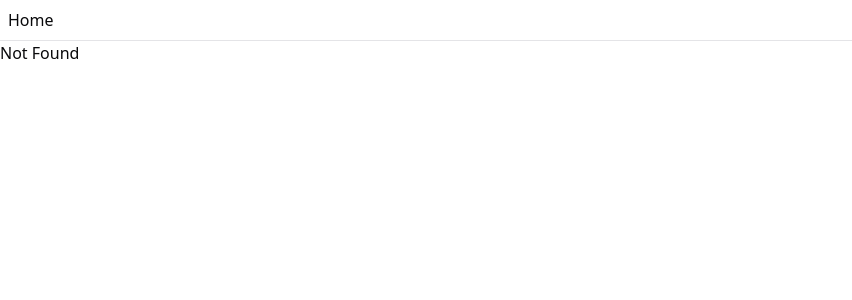
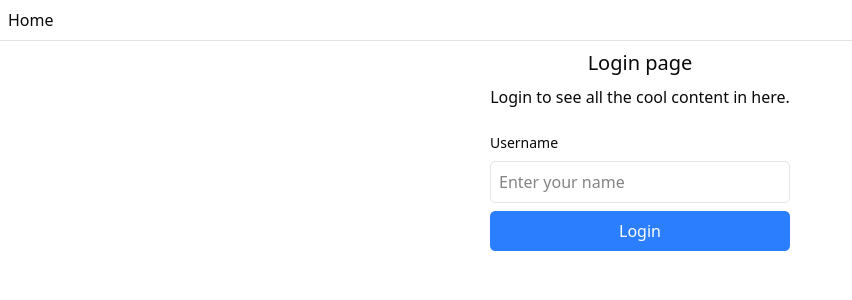
Before and after one commit to Paul2G/social-events-app, a React (Vite) app: page /login in a window 1280 px wide. Before the commit this address had no page. Shown: the top 300 px of the page, without its empty margins (0-852 px from the left). Built offline with nearby package versions, Linux system fonts and the light colour scheme.

Commit message:
[WIP] feat: create dummy auth example

```diff
--- a/package.json
+++ b/package.json
@@ -15,6 +15,7 @@
     "@phosphor-icons/react": "2.1.10",
     "@tailwindcss/vite": "4.1.18",
     "@tanstack/react-query": "5.90.21",
+    "@tanstack/react-query-devtools": "5.91.3",
     "@tanstack/react-router": "1.159.6",
     "@tanstack/react-router-devtools": "1.159.9",
     "class-variance-authority": "0.7.1",
@@ -26,7 +27,8 @@
     "react-dom": "19.2.0",
     "react-i18next": "16.5.4",
     "tailwind-merge": "3.4.0",
-    "tailwindcss": "4.1.18"
+    "tailwindcss": "4.1.18",
+    "zod": "4.3.6"
   },
   "devDependencies": {
     "@eslint/js": "9.39.1",
--- a/src/core/lib/utils.ts
+++ b/src/core/lib/utils.ts
@@ -6,3 +6,7 @@ import { twMerge } from 'tailwind-merge';
 export function cn(...inputs: ClassValue[]) {
   return twMerge(clsx(inputs));
 }
+
+export function sleep(ms: number) {
+  return new Promise((resolve) => setTimeout(resolve, ms));
+}
--- /dev/null
+++ b/src/layout/contexts/auth-provider.tsx
@@ -0,0 +1,63 @@
+import type { ReactNode } from 'react';
+
+import { createContext, useCallback, useEffect, useState } from 'react';
+
+import { sleep } from '@/core/lib/utils';
+
+// eslint-disable-next-line react-refresh/only-export-components
+export const AuthContext = createContext<AuthContextValue | null>(null);
+
+const key = 'tanstack.auth.user';
+
+function getStoredUser(): string {
+  return localStorage.getItem(key) ?? '';
+}
+
+function setStoredUser(user: string | null) {
+  if (user) {
+    localStorage.setItem(key, user);
+  } else {
+    localStorage.removeItem(key);
+  }
+}
+
+export function AuthProvider({ children }: AuthProviderProps) {
+  const [user, setUser] = useState<string | null>(getStoredUser());
+  const isAuthenticated = !!user;
+
+  const logout = useCallback(async () => {
+    await sleep(250);
+
+    setStoredUser(null);
+    setUser(null);
+  }, []);
+
+  const login = useCallback(async (username: string) => {
+    await sleep(500);
+
+    setStoredUser(username);
+    setUser(username);
+  }, []);
+
+  useEffect(() => {
+    // eslint-disable-next-line react-hooks/set-state-in-effect
+    setUser(getStoredUser());
+  }, []);
+
+  return (
+    <AuthContext.Provider value={{ isAuthenticated, user, login, logout }}>
+      {children}
+    </AuthContext.Provider>
+  );
+}
+
+export type AuthContextValue = {
+  isAuthenticated: boolean;
+  login: (username: string) => Promise<void>;
+  logout: () => Promise<void>;
+  user: string | null;
+};
+
+export type AuthProviderProps = {
+  children: ReactNode;
+};
--- /dev/null
+++ b/src/layout/hooks/use-auth.tsx
@@ -0,0 +1,13 @@
+import { useContext } from 'react';
+
+import { AuthContext } from '@/layout/contexts/auth-provider';
+
+export function useAuth() {
+  const context = useContext(AuthContext);
+
+  if (!context) {
+    throw new Error('useAuth must be used within an AuthProvider');
+  }
+
+  return context;
+}
--- a/src/main.tsx
+++ b/src/main.tsx
@@ -1,11 +1,13 @@
-import { StrictMode } from 'react';
 import { createRouter, RouterProvider } from '@tanstack/react-router';
 import ReactDOM from 'react-dom/client';
 
 import '@/config/i18n';
 import '@/styles/index.css';
 
-import { QueryClient } from '@tanstack/react-query';
+import { QueryClient, QueryClientProvider } from '@tanstack/react-query';
+
+import { AuthProvider } from '@/layout/contexts/auth-provider';
+import { useAuth } from '@/layout/hooks/use-auth';
 
 // Import the generated route tree
 import { routeTree } from './routeTree.gen';
@@ -17,6 +19,7 @@ const router = createRouter({
   routeTree,
   context: {
     queryClient,
+    auth: undefined!,
   },
   defaultPreload: 'intent',
   // Since we're using React Query, we don't want loader calls to ever be stale
@@ -32,13 +35,23 @@ declare module '@tanstack/react-router' {
   }
 }
 
+// eslint-disable-next-line react-refresh/only-export-components
+function App() {
+  const auth = useAuth();
+
+  return <RouterProvider router={router} context={{ auth, queryClient }} />;
+}
+
 // Render the app
 const rootElement = document.getElementById('root')!;
+
 if (!rootElement.innerHTML) {
   const root = ReactDOM.createRoot(rootElement);
   root.render(
-    <StrictMode>
-      <RouterProvider router={router} />
-    </StrictMode>,
+    <QueryClientProvider client={queryClient}>
+      <AuthProvider>
+        <App />
+      </AuthProvider>
+    </QueryClientProvider>,
   );
 }
--- a/src/routeTree.gen.ts
+++ b/src/routeTree.gen.ts
@@ -9,50 +9,95 @@
 // Additionally, you should also exclude this file from your linter and/or formatter to prevent it from being checked or modified.
 
 import { Route as rootRouteImport } from './routes/__root'
-import { Route as IndexRouteImport } from './routes/index'
+import { Route as LoginRouteImport } from './routes/login'
+import { Route as _authRouteRouteImport } from './routes/__auth/route'
+import { Route as _authDashboardRouteImport } from './routes/__auth/dashboard'
 
-const IndexRoute = IndexRouteImport.update({
-  id: '/',
-  path: '/',
+const LoginRoute = LoginRouteImport.update({
+  id: '/login',
+  path: '/login',
   getParentRoute: () => rootRouteImport,
+} as any)
+const _authRouteRoute = _authRouteRouteImport.update({
+  id: '/__auth',
+  getParentRoute: () => rootRouteImport,
+} as any)
+const _authDashboardRoute = _authDashboardRouteImport.update({
+  id: '/dashboard',
+  path: '/dashboard',
+  getParentRoute: () => _authRouteRoute,
 } as any)
 
 export interface FileRoutesByFullPath {
-  '/': typeof IndexRoute
+  '/': typeof _authRouteRouteWithChildren
+  '/login': typeof LoginRoute
+  '/dashboard': typeof _authDashboardRoute
 }
 export interface FileRoutesByTo {
-  '/': typeof IndexRoute
+  '/': typeof _authRouteRouteWithChildren
+  '/login': typeof LoginRoute
+  '/dashboard': typeof _authDashboardRoute
 }
 export interface FileRoutesById {
   __root__: typeof rootRouteImport
-  '/': typeof IndexRoute
+  '/__auth': typeof _authRouteRouteWithChildren
+  '/login': typeof LoginRoute
+  '/__auth/dashboard': typeof _authDashboardRoute
 }
 export interface FileRouteTypes {
   fileRoutesByFullPath: FileRoutesByFullPath
-  fullPaths: '/'
+  fullPaths: '/' | '/login' | '/dashboard'
   fileRoutesByTo: FileRoutesByTo
-  to: '/'
-  id: '__root__' | '/'
+  to: '/' | '/login' | '/dashboard'
+  id: '__root__' | '/__auth' | '/login' | '/__auth/dashboard'
   fileRoutesById: FileRoutesById
 }
 export interface RootRouteChildren {
-  IndexRoute: typeof IndexRoute
+  _authRouteRoute: typeof _authRouteRouteWithChildren
+  LoginRoute: typeof LoginRoute
 }
 
 declare module '@tanstack/react-router' {
   interface FileRoutesByPath {
-    '/': {
-      id: '/'
-      path: '/'
+    '/login': {
+      id: '/login'
+      path: '/login'
+      fullPath: '/login'
+      preLoaderRoute: typeof LoginRouteImport
+      parentRoute: typeof rootRouteImport
+    }
+    '/__auth': {
+      id: '/__auth'
+      path: ''
       fullPath: '/'
-      preLoaderRoute: typeof IndexRouteImport
+      preLoaderRoute: typeof _authRouteRouteImport
       parentRoute: typeof rootRouteImport
+    }
+    '/__auth/dashboard': {
+      id: '/__auth/dashboard'
+      path: '/dashboard'
+      fullPath: '/dashboard'
+      preLoaderRoute: typeof _authDashboardRouteImport
+      parentRoute: typeof _authRouteRoute
     }
   }
 }
 
+interface _authRouteRouteChildren {
+  _authDashboardRoute: typeof _authDashboardRoute
+}
+
+const _authRouteRouteChildren: _authRouteRouteChildren = {
+  _authDashboardRoute: _authDashboardRoute,
+}
+
+const _authRouteRouteWithChildren = _authRouteRoute._addFileChildren(
+  _authRouteRouteChildren,
+)
+
 const rootRouteChildren: RootRouteChildren = {
-  IndexRoute: IndexRoute,
+  _authRouteRoute: _authRouteRouteWithChildren,
+  LoginRoute: LoginRoute,
 }
 export const routeTree = rootRouteImport
   ._addFileChildren(rootRouteChildren)
--- /dev/null
+++ b/src/routes/__auth/dashboard.tsx
@@ -0,0 +1,18 @@
+import { createFileRoute } from '@tanstack/react-router';
+
+import { useAuth } from '@/layout/hooks/use-auth';
+
+export const Route = createFileRoute('/__auth/dashboard')({
+  component: DashboardPage,
+});
+
+function DashboardPage() {
+  const auth = useAuth();
+
+  return (
+    <section className="grid gap-2 p-2">
+      <p>Hi {auth.user}!</p>
+      <p>You are currently on the dashboard route.</p>
+    </section>
+  );
+}
--- /dev/null
+++ b/src/routes/__auth/route.tsx
@@ -0,0 +1,67 @@
+import {
+  createFileRoute,
+  Link,
+  Outlet,
+  redirect,
+  useRouter,
+} from '@tanstack/react-router';
+
+import { useAuth } from '@/layout/hooks/use-auth';
+
+export const Route = createFileRoute('/__auth')({
+  beforeLoad: ({ context, location }) => {
+    if (!context.auth?.isAuthenticated) {
+      throw redirect({
+        to: '/login',
+        search: {
+          redirect: location.href,
+        },
+      });
+    }
+  },
+  component: AuthLayout,
+});
+
+function AuthLayout() {
+  const router = useRouter();
+  const navigate = Route.useNavigate();
+  const auth = useAuth();
+
+  const handleLogout = () => {
+    if (window.confirm('Are you sure you want to logout?')) {
+      auth.logout().then(() => {
+        router.invalidate().finally(() => {
+          navigate({ to: '/' });
+        });
+      });
+    }
+  };
+
+  return (
+    <div className="p-2 h-full">
+      <h1>Authenticated Route</h1>
+      <p>This route's content is only visible to authenticated users.</p>
+      <ul className="py-2 flex gap-2">
+        <li>
+          <Link
+            to="/dashboard"
+            className='hover:underline data-[status="active"]:font-semibold'
+          >
+            Dashboard
+          </Link>
+        </li>
+        <li>
+          <button
+            type="button"
+            className="hover:underline"
+            onClick={handleLogout}
+          >
+            Logout
+          </button>
+        </li>
+      </ul>
+      <hr />
+      <Outlet />
+    </div>
+  );
+}
--- a/src/routes/__root.tsx
+++ b/src/routes/__root.tsx
@@ -1,5 +1,13 @@
+import type { AuthContextValue } from '@/layout/contexts/auth-provider';
+import type { QueryClient } from '@tanstack/react-query';
+
 import { useEffect } from 'react';
-import { createRootRoute, Link, Outlet } from '@tanstack/react-router';
+import { ReactQueryDevtools } from '@tanstack/react-query-devtools';
+import {
+  createRootRouteWithContext,
+  Link,
+  Outlet,
+} from '@tanstack/react-router';
 import { TanStackRouterDevtools } from '@tanstack/react-router-devtools';
 import { useTranslation } from 'react-i18next';
 
@@ -27,9 +35,15 @@ export function RootLayout() {
       </div>
       <hr />
       <Outlet />
-      <TanStackRouterDevtools />
+      <ReactQueryDevtools buttonPosition="top-right" />
+      <TanStackRouterDevtools position="bottom-right" />
     </>
   );
 }
 
-export const Route = createRootRoute({ component: RootLayout });
+export const Route = createRootRouteWithContext<{
+  queryClient: QueryClient;
+  auth: AuthContextValue;
+}>()({
+  component: RootLayout,
+});
--- a/src/routes/index.tsx
+++ /dev/null
@@ -1,12 +0,0 @@
-import { createFileRoute } from '@tanstack/react-router';
-import { useTranslation } from 'react-i18next';
-
-export const Route = createFileRoute('/')({
-  component: RouteComponent,
-});
-
-function RouteComponent() {
-  const { t } = useTranslation();
-
-  return <div>{t('core:greetings.welcomeBack')}</div>;
-}
--- /dev/null
+++ b/src/routes/login.tsx
@@ -0,0 +1,97 @@
+import * as React from 'react';
+import {
+  createFileRoute,
+  redirect,
+  useRouter,
+  useRouterState,
+} from '@tanstack/react-router';
+import { z } from 'zod';
+
+import { sleep } from '@/core/lib/utils';
+import { useAuth } from '@/layout/hooks/use-auth';
+
+// eslint-disable-next-line @typescript-eslint/no-unnecessary-type-assertion
+const fallback = '/dashboard' as const;
+
+export const Route = createFileRoute('/login')({
+  validateSearch: z.object({
+    redirect: z.string().optional().catch(''),
+  }),
+  beforeLoad: ({ context, search }) => {
+    if (context.auth?.isAuthenticated) {
+      throw redirect({ to: search.redirect || fallback });
+    }
+  },
+  component: LoginComponent,
+});
+
+function LoginComponent() {
+  const auth = useAuth();
+  const router = useRouter();
+  const isLoading = useRouterState({ select: (s) => s.isLoading });
+  const navigate = Route.useNavigate();
+  const [isSubmitting, setIsSubmitting] = React.useState(false);
+
+  const search = Route.useSearch();
+
+  const onFormSubmit = async (evt: React.FormEvent<HTMLFormElement>) => {
+    setIsSubmitting(true);
+    try {
+      evt.preventDefault();
+      const data = new FormData(evt.currentTarget);
+      const fieldValue = data.get('username');
+
+      if (!fieldValue) return;
+      const username = fieldValue.toString();
+      await auth.login(username);
+
+      await router.invalidate();
+
+      // This is just a hack being used to wait for the auth state to update
+      // in a real app, you'd want to use a more robust solution
+      await sleep(1);
+
+      await navigate({ to: search.redirect || fallback });
+    } catch (error) {
+      console.error('Error logging in: ', error);
+    } finally {
+      setIsSubmitting(false);
+    }
+  };
+
+  const isLoggingIn = isLoading || isSubmitting;
+
+  return (
+    <div className="p-2 grid gap-2 place-items-center">
+      <h3 className="text-xl">Login page</h3>
+      {search.redirect ? (
+        <p className="text-red-500">You need to login to access this page.</p>
+      ) : (
+        <p>Login to see all the cool content in here.</p>
+      )}
+      <form className="mt-4 max-w-lg" onSubmit={onFormSubmit}>
+        <fieldset disabled={isLoggingIn} className="w-full grid gap-2">
+          <div className="grid gap-2 items-center min-w-[300px]">
+            <label htmlFor="username-input" className="text-sm font-medium">
+              Username
+            </label>
+            <input
+              id="username-input"
+              name="username"
+              placeholder="Enter your name"
+              type="text"
+              className="border rounded-md p-2 w-full"
+              required
+            />
+          </div>
+          <button
+            type="submit"
+            className="bg-blue-500 text-white py-2 px-4 rounded-md w-full disabled:bg-gray-300 disabled:text-gray-500"
+          >
+            {isLoggingIn ? 'Loading...' : 'Login'}
+          </button>
+        </fieldset>
+      </form>
+    </div>
+  );
+}
```
Also changed, not shown: 1 other file (tests, documents, lock files or other folders).
